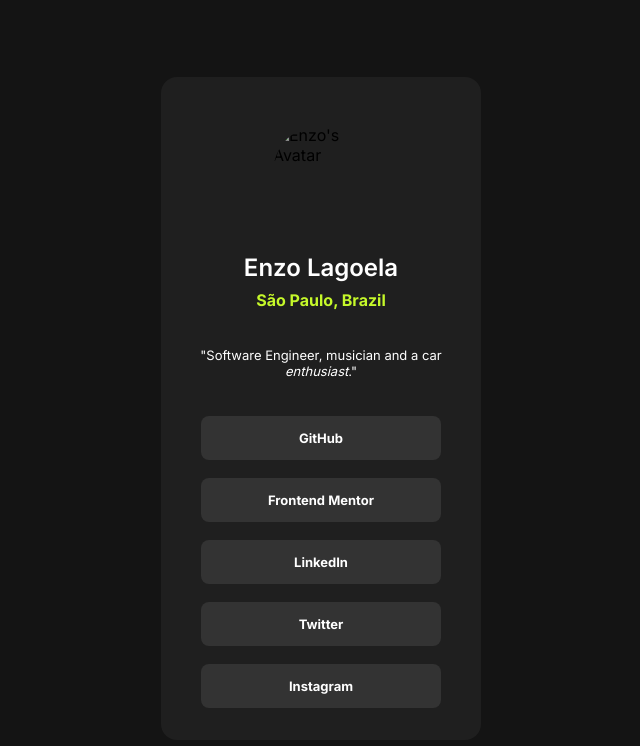
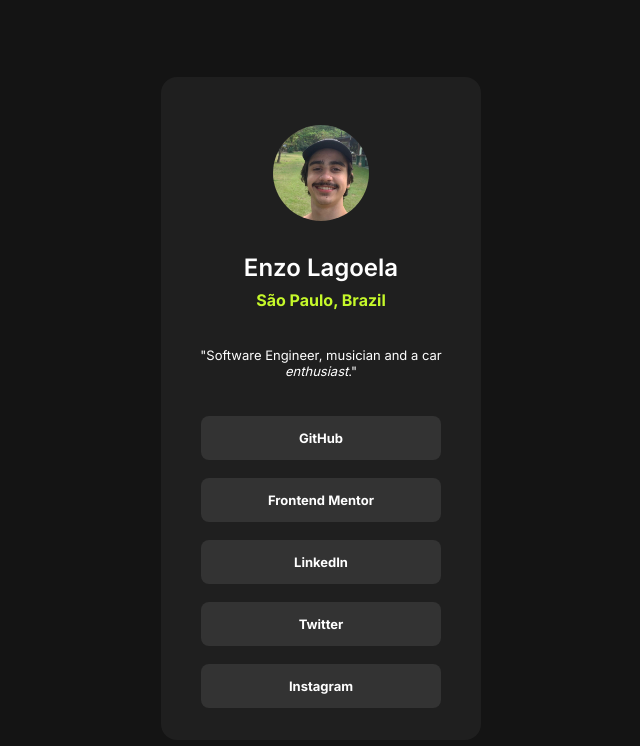
Before and after one commit to lagoela/social-links-profile, a plain HTML site: page index.html in a window 1280 px wide. Shown: the whole page, without its empty margins (319-959 px from the left). Drawn offline with Linux system fonts and the light colour scheme; the site is published under a folder, as on GitHub Pages, so addresses that start at the root find nothing.

Commit message:
Updating index to fix avatar not showing up

```diff
--- a/index.html
+++ b/index.html
@@ -21,7 +21,7 @@
   <body>
     <div class="main-card">
       <div class="name-img-card">
-        <img src="/assets/images/enzo-2-cropped.jpg" alt="Enzo's Avatar" />
+        <img src="assets/images/enzo-2-cropped.jpg" alt="Enzo's Avatar" />
         <div class="name-country">
           <h2>Enzo Lagoela</h2>
           <p>São Paulo, Brazil</p>
```
